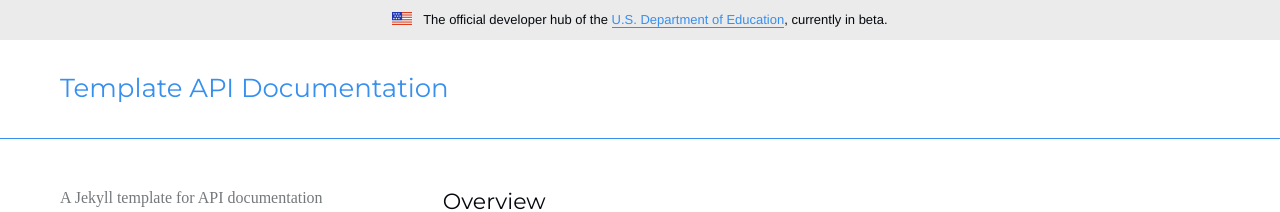
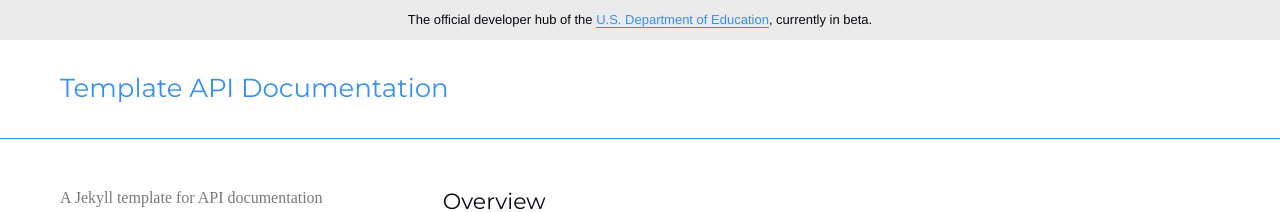
Before and after one commit to ashd32/mbk-api, a Jekyll site: the page built from index.md, in a window 1280 px wide. Shown: the top 212 px of the page. Built offline with Jekyll 4.4.1, drawn with Linux system fonts in a browser that asks for light colours; some web fonts are replaced.

Commit message:
Remove flag for now

```diff
--- a/_layouts/default.html
+++ b/_layouts/default.html
@@ -34,7 +34,6 @@
     <div class="wrap">
     <div class="usa-grid">
       <span class="usa-disclaimer-official">
-        <img alt="U.S. flag" src="./assets/img/us_flag_small.png">
         The official developer hub of the <a href="http://www.ed.gov/" target="_blank">U.S. Department of Education</a>, currently in beta.
       </span>
     </div>
```
